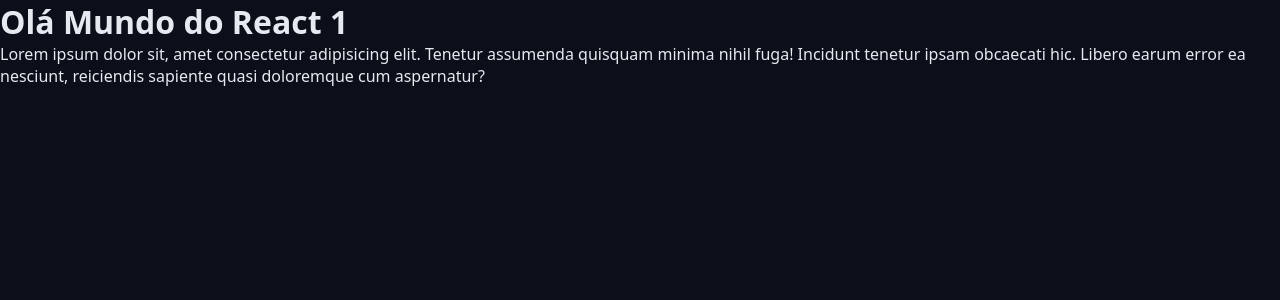
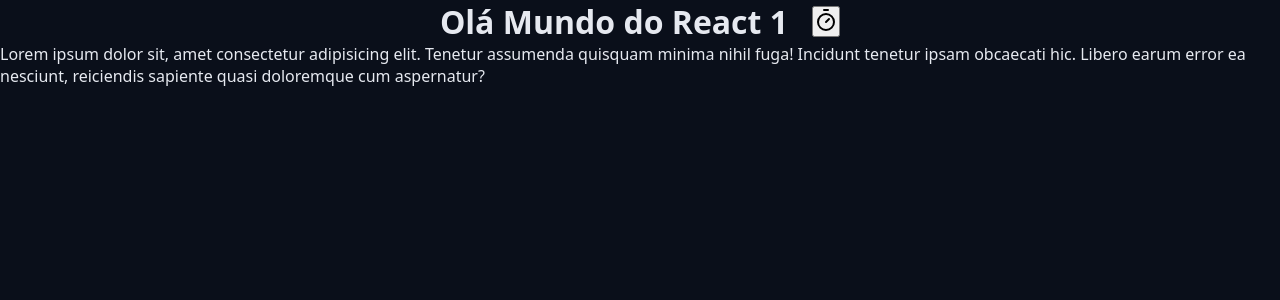
Before and after one commit to odaircori/chronos-pomodoro, a React (Vite) app: page / in a window 1280 px wide. Shown: the top 300 px of the page. Built offline with nearby package versions, Linux system fonts and the light colour scheme.

Commit message:
Criando tipagem para o children do  Heading e instalando Lucide icons

```diff
--- a/package.json
+++ b/package.json
@@ -10,6 +10,7 @@
     "preview": "vite preview"
   },
   "dependencies": {
+    "lucide-react": "^0.562.0",
     "react": "^19.2.0",
     "react-dom": "^19.2.0"
   },
--- a/src/components/Heading.module.css
+++ b/src/components/Heading.module.css
@@ -1 +1,6 @@
-;
+.heading {
+    display: flex;
+    align-items: center;
+    justify-content: center;
+    gap:2.4rem;
+}
--- a/src/components/Heading.tsx
+++ b/src/components/Heading.tsx
@@ -1,6 +1,9 @@
 import styles from './Heading.module.css'
 
-export function Heading(props){
-    console.log(props);
-    return <h1 className={styles.heading}>{props.children}</h1>
+type HeadingProps = {
+    children: React.ReactNode
 }
+
+export function Heading({ children }: HeadingProps){
+    return <h1 className={styles.heading}>{ children }</h1>
+}
--- a/src/main.tsx
+++ b/src/main.tsx
@@ -2,10 +2,16 @@
 import { createRoot } from 'react-dom/client'
 import { App } from './App'
 import { Heading } from './components/Heading'
+import { TimerIcon } from 'lucide-react'
 
 createRoot(document.getElementById('root')!).render(
   <StrictMode>
-    <Heading attr='StringNormal' attr2={1234}>Olá Mundo do React 1</Heading>
+    <Heading>
+      Olá Mundo do React 1
+      <button>
+        <TimerIcon/>
+      </button>
+    </Heading>
     <App/>
   </StrictMode>,
 )
```
